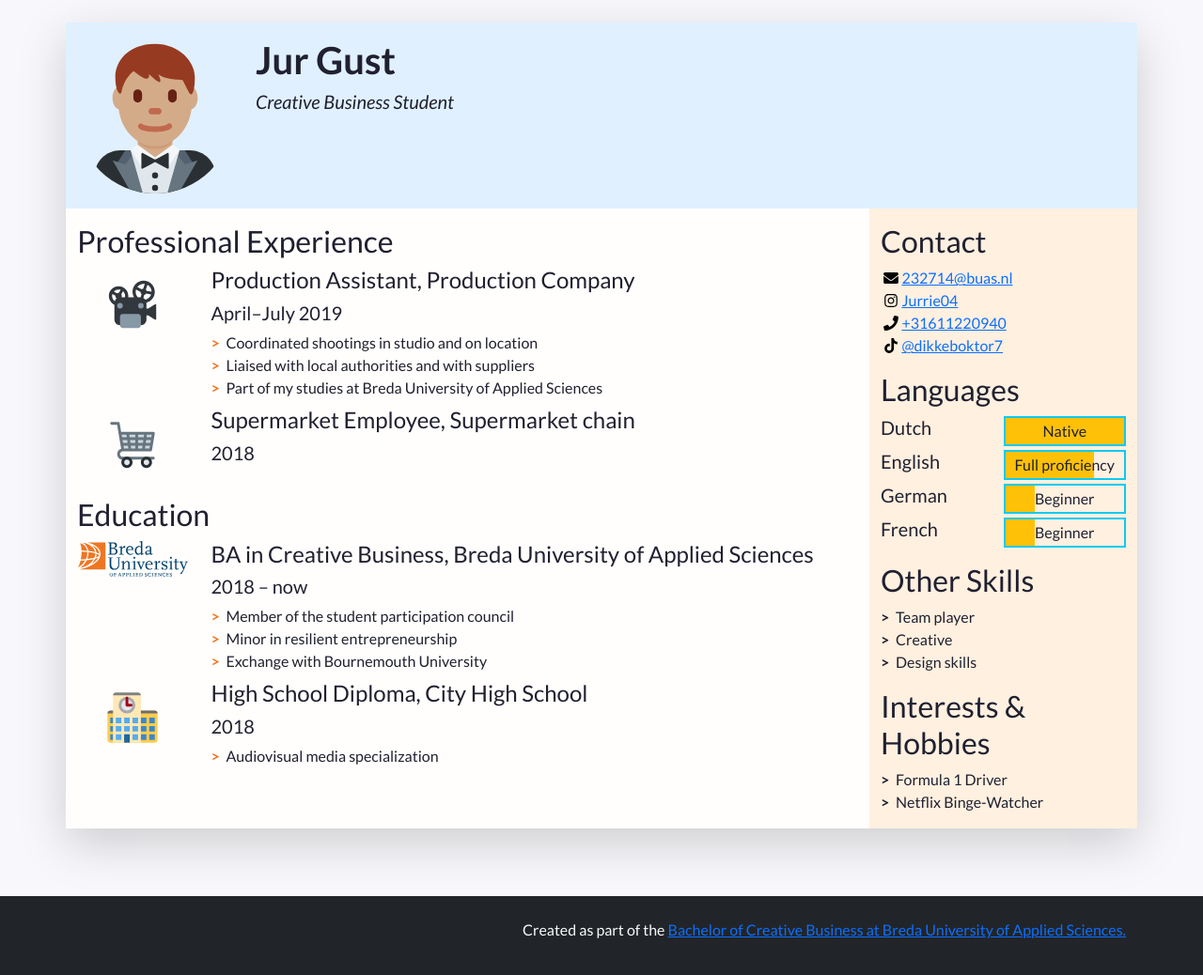
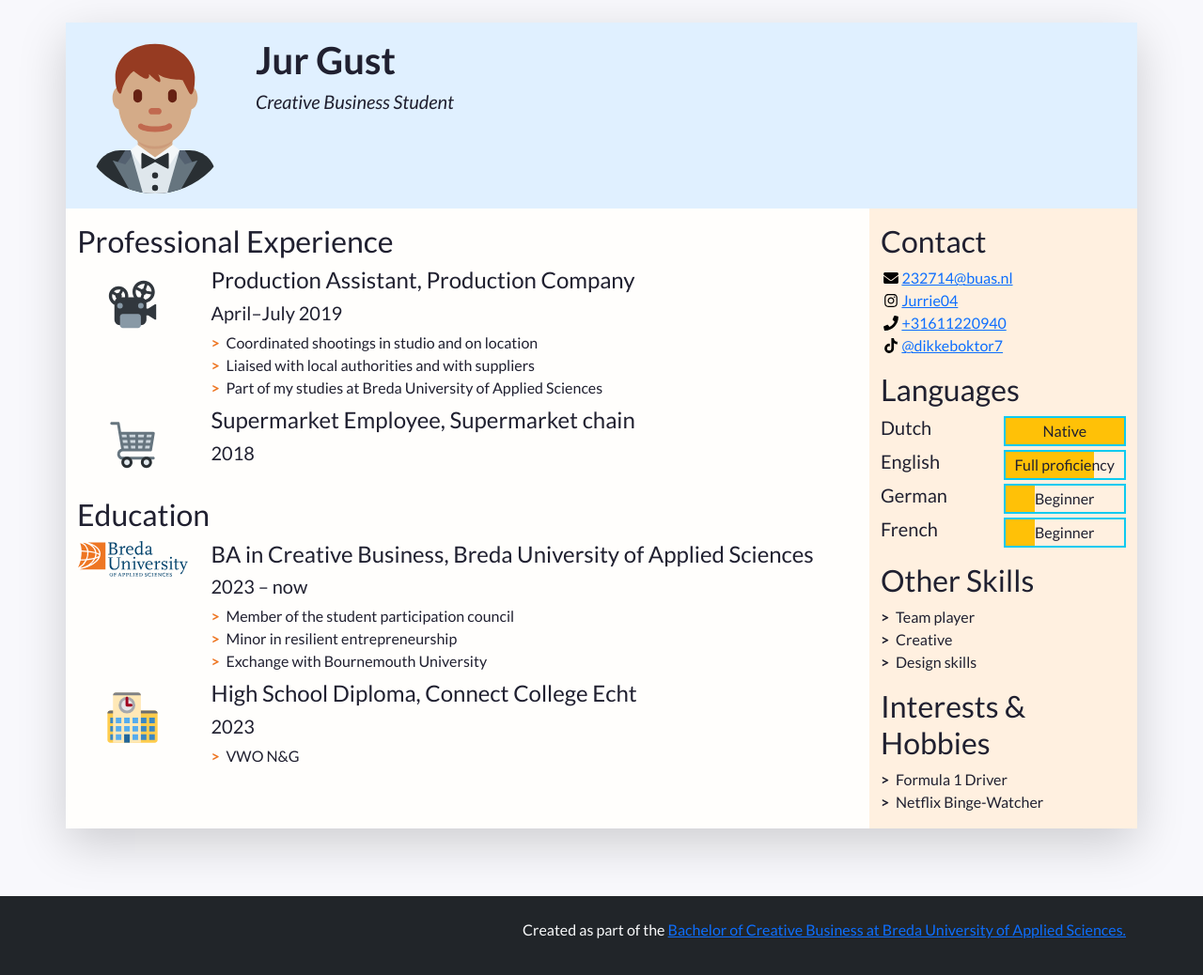
Before and after one commit to Jurriesmurrie/prj4, a plain HTML site: page index.html in a window 1280 px wide. Shown: the whole page at 94% size. Drawn offline with nearby package versions, Linux system fonts and the light colour scheme.

Commit message:
Update index.html
Change highschool

```diff
--- a/index.html
+++ b/index.html
@@ -124,7 +124,7 @@
                 </div>
                 <div class="biography-contents col-9 col-sm-10 col-md-9 col-lg-10">
                   <h4>BA in Creative Business, Breda University of Applied Sciences</h4>
-                  <h5>2018&nbsp;&ndash;&nbsp;now</h5>
+                  <h5>2023&nbsp;&ndash;&nbsp;now</h5>
                   <!-- Use the list below to talk about minors, exchanges, extra-curricular activities. -->
                   <ul class="biography-details list-unstyled">
                     <li>Member of the student participation council</li>
@@ -140,10 +140,10 @@
                   <img class="biography-logo mw-100 d-block mx-auto" src="images/schools/school.svg" alt="School logo" width="80">
                 </div>
                 <div class="biography-contents col-9 col-sm-10 col-md-9 col-lg-10">
-                  <h4>High School Diploma, City High School</h4>
-                  <h5>2018</h5>
+                  <h4>High School Diploma, Connect College Echt</h4>
+                  <h5>2023</h5>
                   <ul class="biography-details list-unstyled">
-                    <li>Audiovisual media specialization</li>
+                    <li>VWO N&G</li>
                   </ul>
                 </div>
               </li>
```
